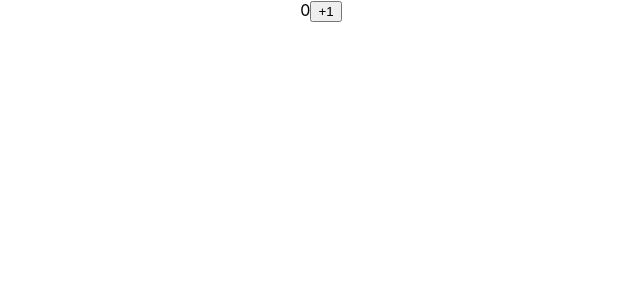
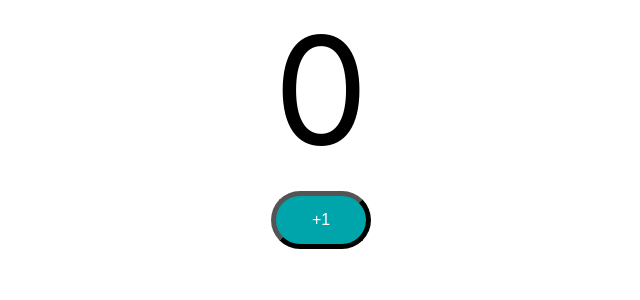
Before and after one commit to Yoshiki-Itagaki/rest-api-full-stack-react-todo-app, a React (Create React App) app: page / in a window 1280 px wide. Shown: the top 300 px of the page, without its empty margins (319-959 px from the left). Built offline with nearby package versions, Linux system fonts and the light colour scheme.

Commit message:
Explored React state with useState hook - added state to counter

```diff
--- /dev/null
+++ b/src/components/counter/Counter.css
@@ -0,0 +1,16 @@
+.counterButton {
+    font-size:16px;
+    background-color:#00a5ab;
+    width:100px;
+    margin:10px;
+    color:white;
+    padding:15px;
+    border-radius:30px;
+    border-color:black;
+    border-width:5px;
+}
+
+.count {
+    font-size:150px;
+    padding:20px;
+}
--- a/src/components/counter/Counter.jsx
+++ b/src/components/counter/Counter.jsx
@@ -1,13 +1,26 @@
+import { useState } from 'react';
+import './Counter.css'
+
 export default function Counter() {
+
+    const [count, setCount ] = useState(0);
 
     function incrementCounterFunction() {
         console.log('increment clicked');
+        setCount(count+1);
     }
 
     return (
         <div className="Counter">
-            <span className="count">0</span>
-            <button className="counterButton" onClick={incrementCounterFunction}>+1</button>
+            <span className="count">{count}</span>
+            <div>
+                <button className="counterButton"
+                    onClick={incrementCounterFunction}
+                >
+                    +1
+                </button>
+            </div>
+
         </div>
     )
 }
```
